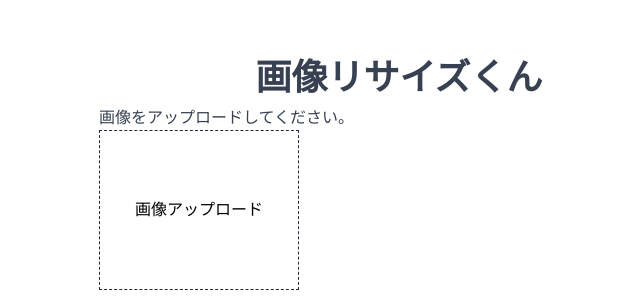
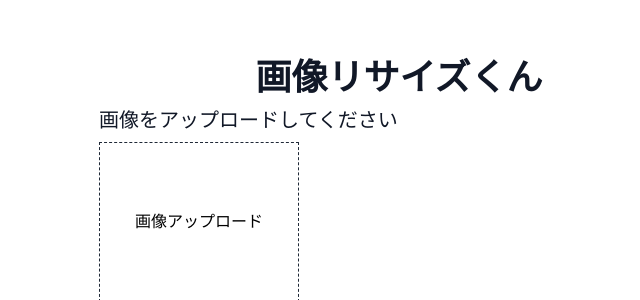
Before and after one commit to Tetsuya-Minase/image-resize-kun, an Angular app: page / in a window 1280 px wide. Shown: the top 300 px of the page, without its empty margins (241-881 px from the left). Built offline with nearby package versions, Linux system fonts and the light colour scheme; what @tailwindcss/typography would draw is missing.

Commit message:
fix: layout

```diff
--- a/apps/image-resize-kun/src/app/app.component.html
+++ b/apps/image-resize-kun/src/app/app.component.html
@@ -1,4 +1,4 @@
-<div class='max-w-screen-lg'>
+<div class='max-w-screen-lg flex-1 mx-auto'>
   <image-resize-kun-header></image-resize-kun-header>
   <image-resize-kun-main></image-resize-kun-main>
 </div>
--- a/apps/image-resize-kun/src/app/components/header/header.component.html
+++ b/apps/image-resize-kun/src/app/components/header/header.component.html
@@ -1,3 +1,3 @@
 <header class='w-full text-center p-2'>
-  <h1 class='text-4xl text-gray-700 font-bold'>画像リサイズくん</h1>
+  <h1 class='text-4xl text-gray-900 font-bold'>画像リサイズくん</h1>
 </header>
--- a/apps/image-resize-kun/src/app/components/image/image.component.html
+++ b/apps/image-resize-kun/src/app/components/image/image.component.html
@@ -6,7 +6,7 @@
   </div>
 </ng-container>
 <ng-template #ImageUploadForm>
-  <label class='flex w-1/3 h-40 justify-center items-center border border-gray-800 border-dashed'>
+  <label class='flex w-1/3 h-40 mt-2 justify-center items-center border border-gray-800 border-dashed'>
     画像アップロード
     <input class='hidden' type='file' accept='image/svg+xml,image/gif,image/jpeg,image/png' multiple
            (change)='onChangeImage($event)'>
--- a/apps/image-resize-kun/src/app/components/main/main.component.html
+++ b/apps/image-resize-kun/src/app/components/main/main.component.html
@@ -1,4 +1,8 @@
 <main>
-  <p class='text-gray-700'>画像をアップロードしてください。</p>
-  <image-resize-kun-image></image-resize-kun-image>
+  <section>
+    <p class='text-gray-900 text-xl'>画像をアップロードしてください</p>
+    <div class='w-full'>
+      <image-resize-kun-image></image-resize-kun-image>
+    </div>
+  </section>
 </main>
```
